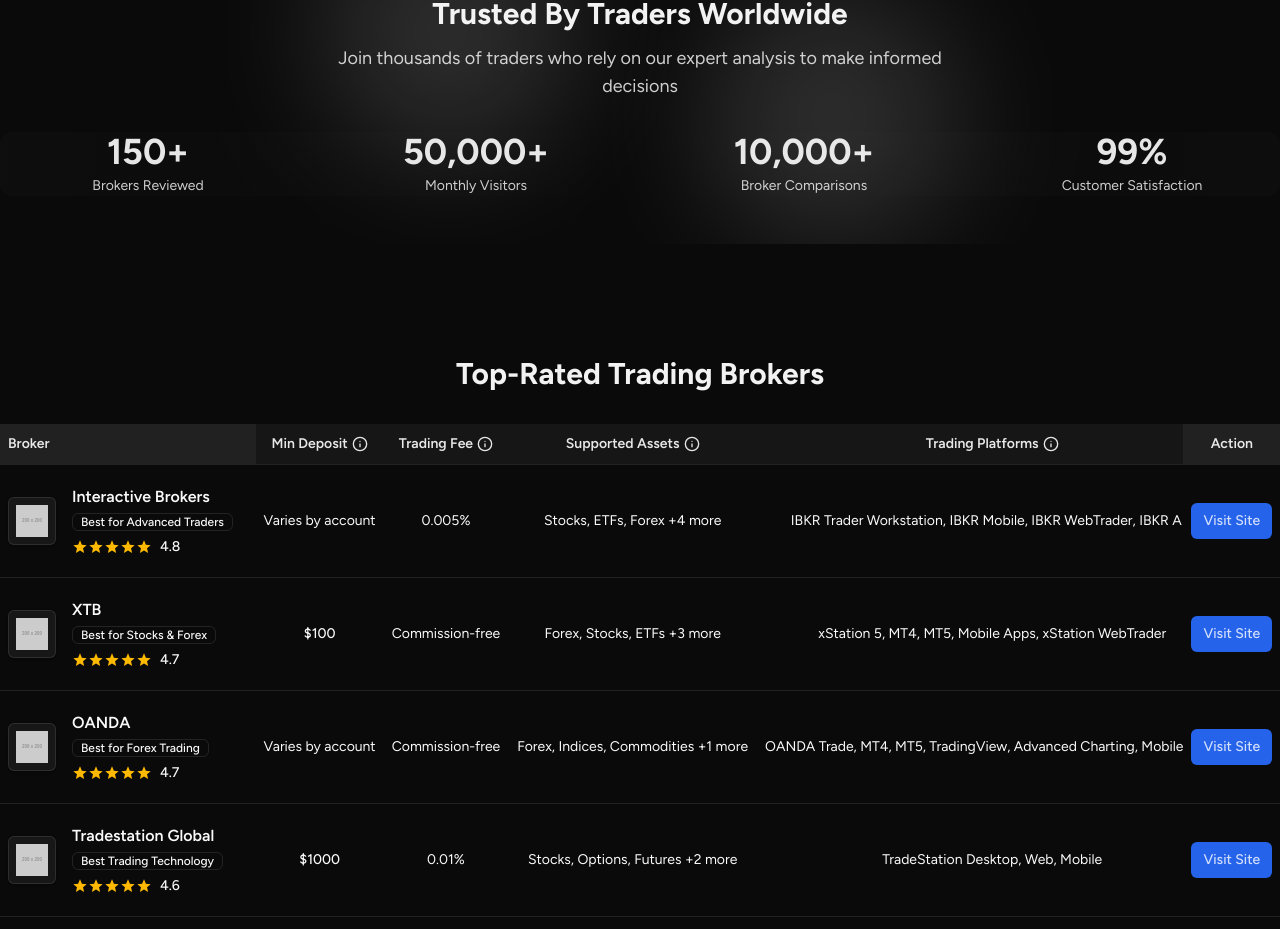
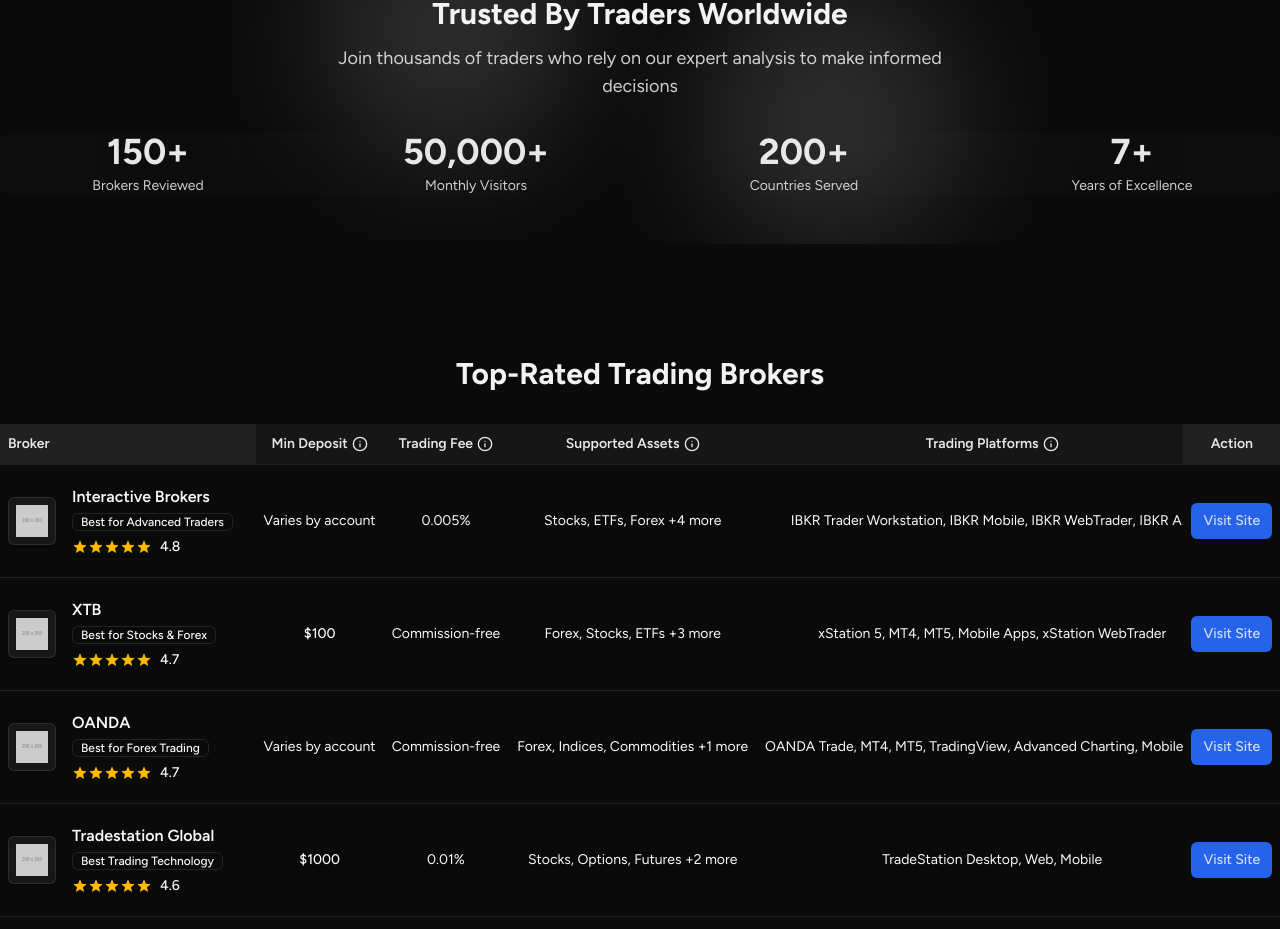
Before and after one commit to sheyne2014/shadcn-forex-review, a Next.js app: page /landing in a window 1280 px wide. Shown: the part 934-1863 px from the top of the page. Built offline with nearby package versions, Linux system fonts and the light colour scheme; no server answers; the database is empty.

Commit message:
UI: Update trust indicators in the Trusted By Traders Worldwide section

```diff
--- a/src/app/(main)/landing/page.tsx
+++ b/src/app/(main)/landing/page.tsx
@@ -658,14 +658,14 @@
                   suffix: '+'
                 },
                 {
-                  value: 10000,
-                  label: 'Broker Comparisons',
+                  value: 200,
+                  label: 'Countries Served',
                   suffix: '+'
                 },
                 {
-                  value: 99,
-                  label: 'Customer Satisfaction',
-                  suffix: '%'
+                  value: 7,
+                  label: 'Years of Excellence',
+                  suffix: '+'
                 }
               ]}
             />
```
